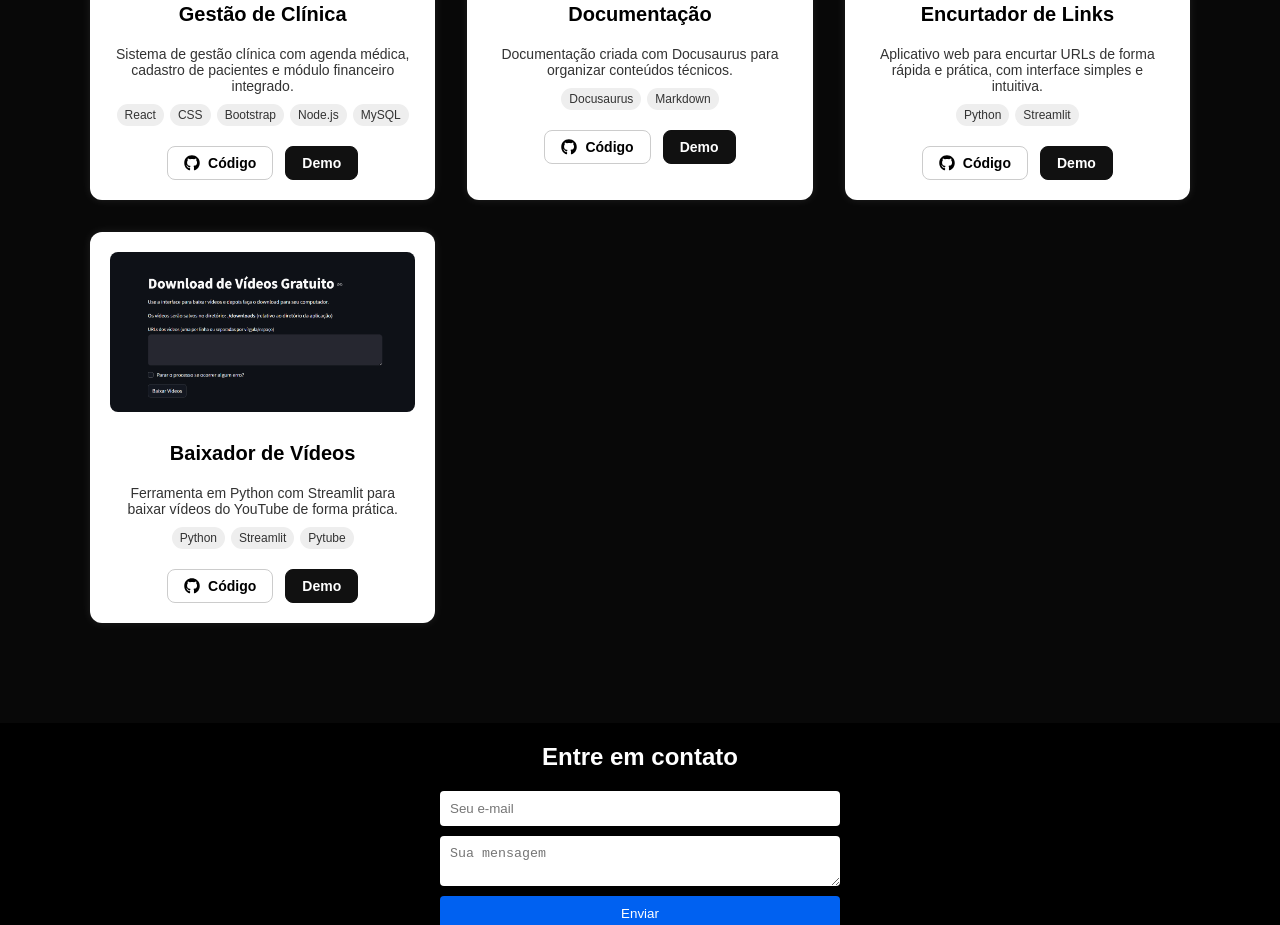
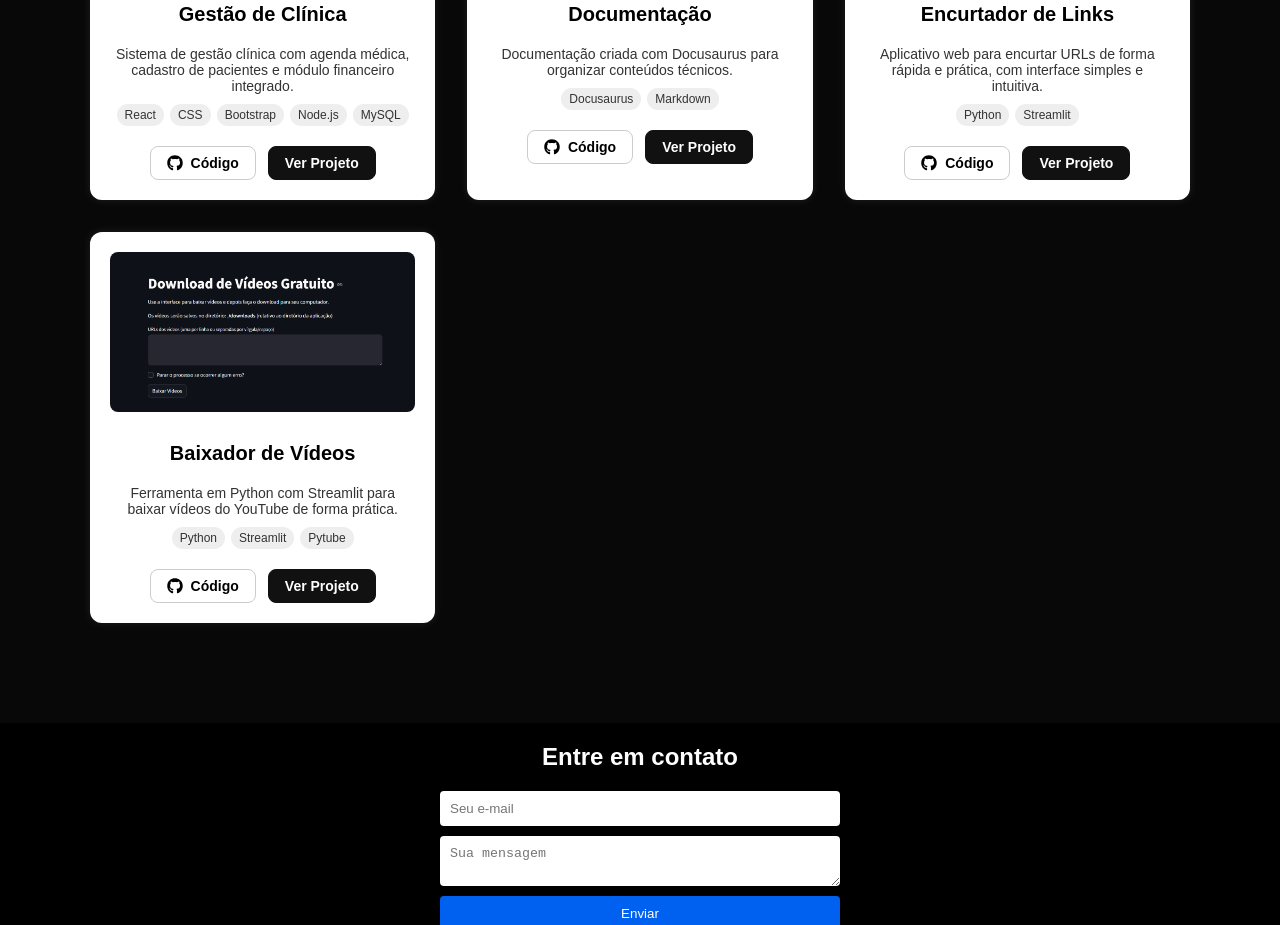
Before and after one commit to Pedroxbr16/portfolio, a React (Create React App) app: page / in a window 1280 px wide. Shown: the part 1200-2125 px from the top of the page. Built offline with nearby package versions, Linux system fonts and the light colour scheme; no server answers; a web font is replaced by a local one.

Commit message:
Update demo button text to 'Ver Projeto'

```diff
--- a/src/App.js
+++ b/src/App.js
@@ -165,10 +165,10 @@ export default function Portfolio() {
 
                 {project.demo !== '#' ? (
                   <a href={project.demo} target="_blank" rel="noopener noreferrer" className="btn-black">
-                    Demo
+                    Ver Projeto
                   </a>
                 ) : (
-                  <button className="btn-black" onClick={() => showWarningAlert('Link da demo ainda não disponível.')}>Demo</button>
+                  <button className="btn-black" onClick={() => showWarningAlert('Link de demonstração ainda não disponível.')}>Ver Projeto</button>
                 )}
               </div>
             </div>
```
